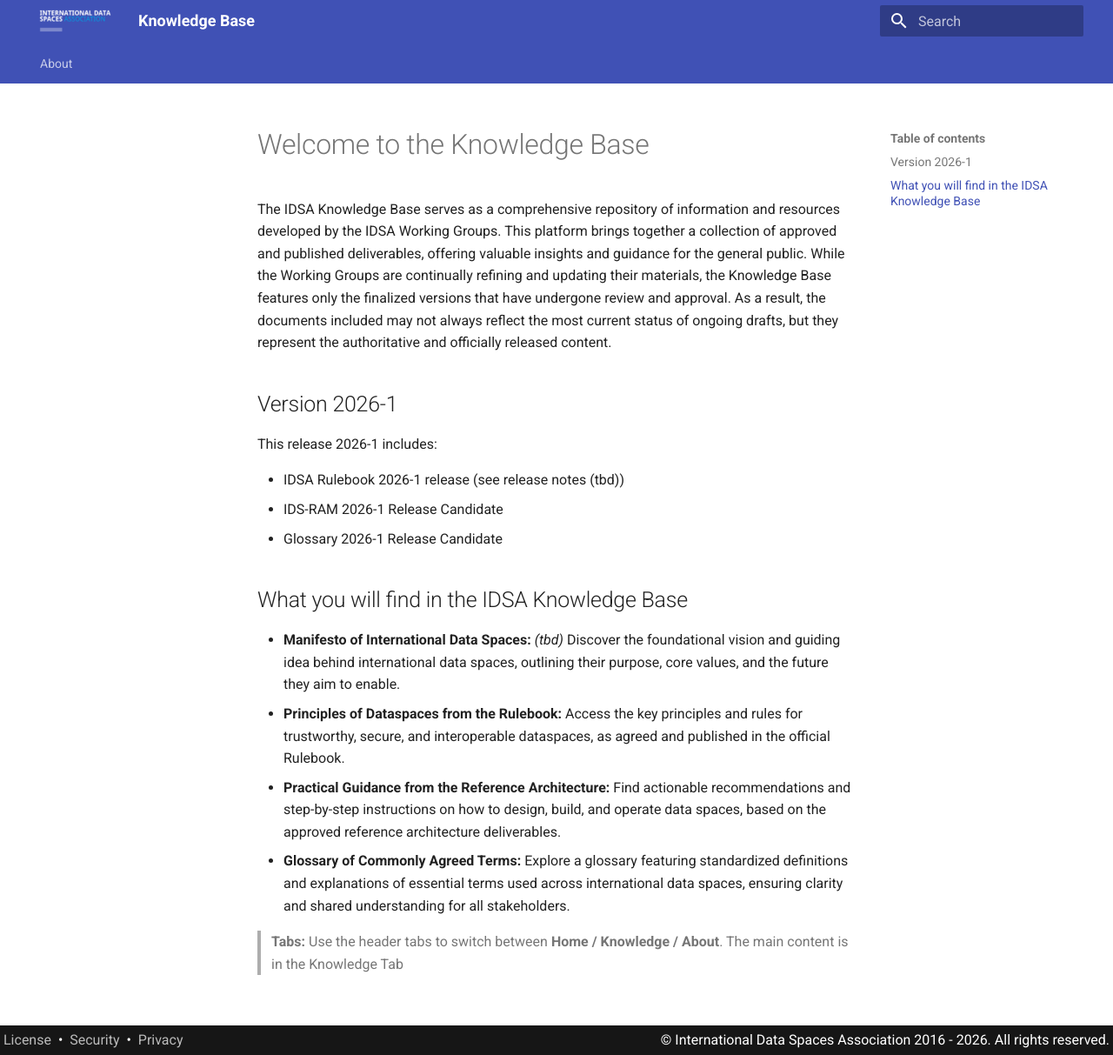
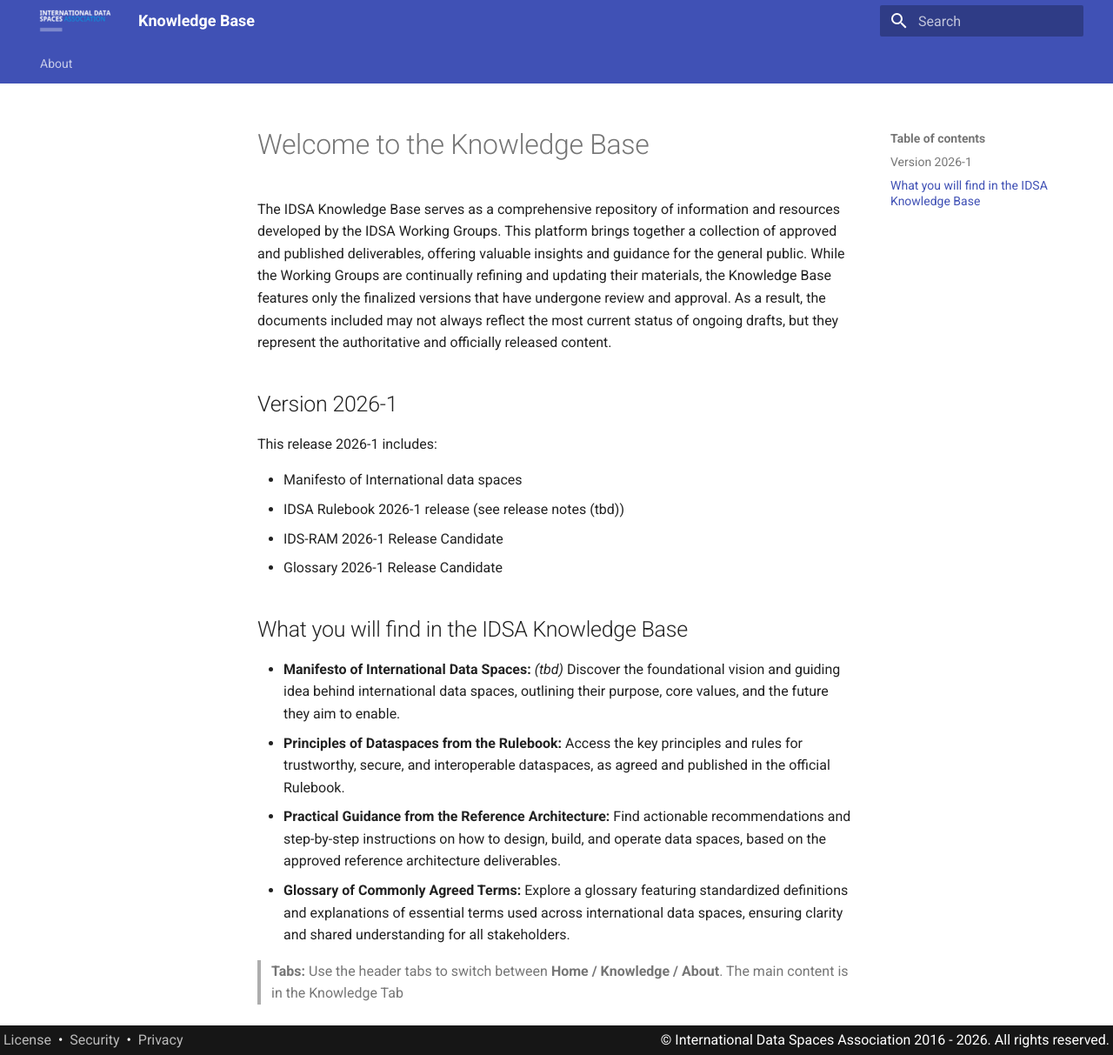
Before and after one commit to International-Data-Spaces-Association/knowledge-base, an MkDocs documentation site: the page built from docs/index.md, in a window 1280 px wide and 1213 px high. Shown: the whole window at 87% size. Built offline with MkDocs 1.6.1 and Material for MkDocs 9.7.7, drawn with Linux system fonts in a browser that asks for light colours.

Commit message:
adding manifesto to index

```diff
--- a/docs/index.md
+++ b/docs/index.md
@@ -6,6 +6,7 @@
 
 This release 2026-1 includes:
 
+* Manifesto of International data spaces
 * IDSA Rulebook 2026-1 release (see release notes (tbd))
 * IDS-RAM 2026-1 Release Candidate
 * Glossary 2026-1 Release Candidate
```
